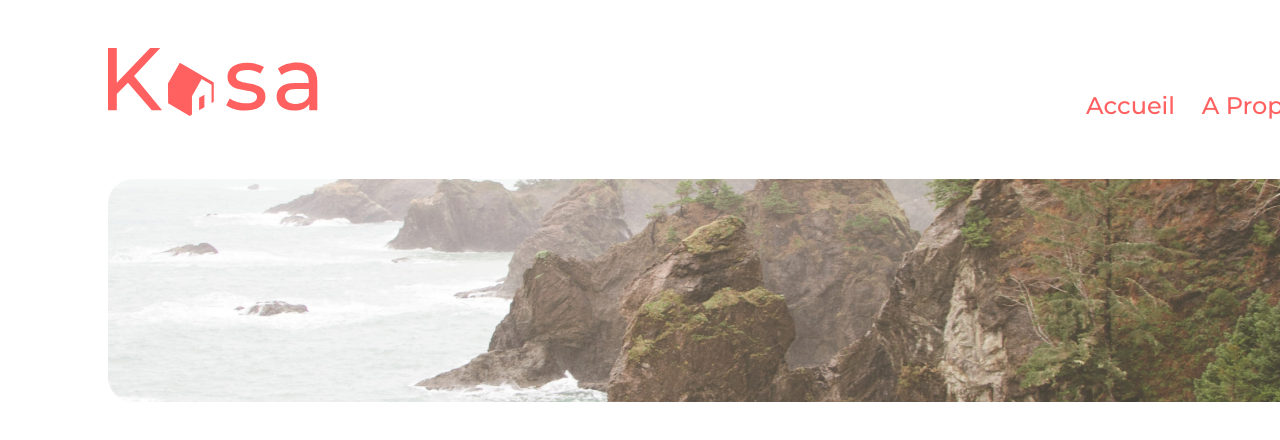
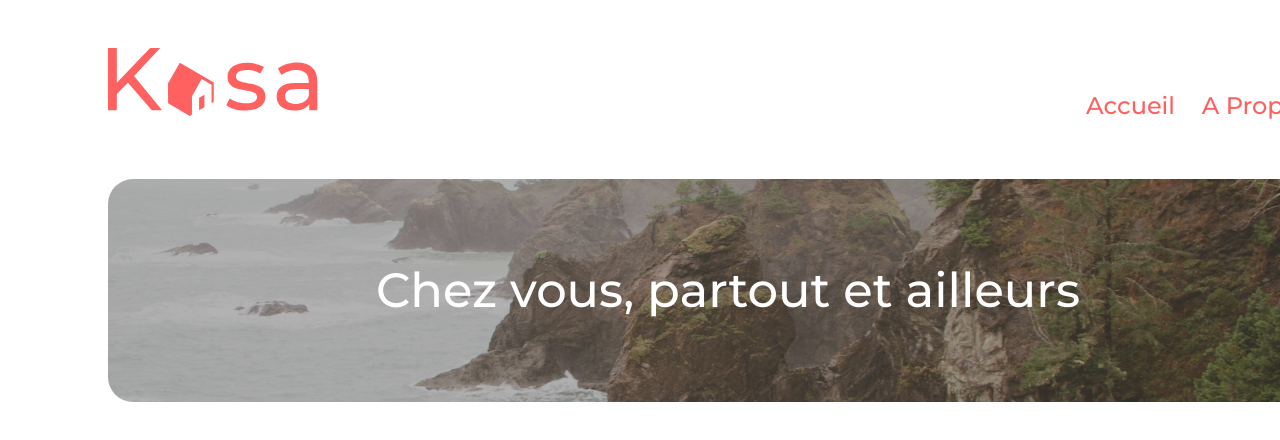
Before and after one commit to Helvlaska/Kasa-Project, a React (Create React App) app: page / in a window 1280 px wide. Shown: the top 440 px of the page. Built offline with nearby package versions, Linux system fonts and the light colour scheme.

Commit message:
:seedling: (Section1.js + Section1.scss) Ajout d'un filtre et de texte sur l'image

```diff
--- a/src/components/Section1.js
+++ b/src/components/Section1.js
@@ -4,6 +4,8 @@ import Section1_img from '../assets/Section1_img.png'
 function Section1(){
     return <div className='Kasa_Section1'>
         <img src={Section1_img} alt='Kasa' className='Kasa_Section1_img' />
+        <div className='Kasa_Section1_Filter'></div>
+        <p className='Kasa_Section1_Txt'>Chez vous, partout et ailleurs</p>
     </div>
 }
 
--- a/src/styles/Section1.scss
+++ b/src/styles/Section1.scss
@@ -1,5 +1,6 @@
 //Layout
 .Kasa_Section1{
+    position: relative;
     width: 1240px;
     height: 223px;
     flex-shrink: 0;
@@ -7,4 +8,35 @@
 //Image
 .Kasa_Section1_img{
     border-radius: 25px;
+    z-index: 2;
 }
+//Filter
+.Kasa_Section1_Filter{
+    position: absolute;
+    top: 0;
+    width: 1240px;
+    height: 223px;
+    border-radius: 25px;
+    opacity: 0.3;
+    background: #000;
+    mix-blend-mode: darken;
+    z-index: 3;
+}
+//Texte
+.Kasa_Section1_Txt{
+    position: absolute;
+    display: flex;
+    align-items: center;
+    justify-content: center;
+    top: 0;
+    width: 1240px;
+    height: 223px;
+    margin: 0;
+    color: #FFF;
+    font-family: Montserrat;
+    font-size: 48px;
+    font-style: normal;
+    font-weight: 500;
+    line-height: 68.448px;
+    z-index: 4;
+}
```
